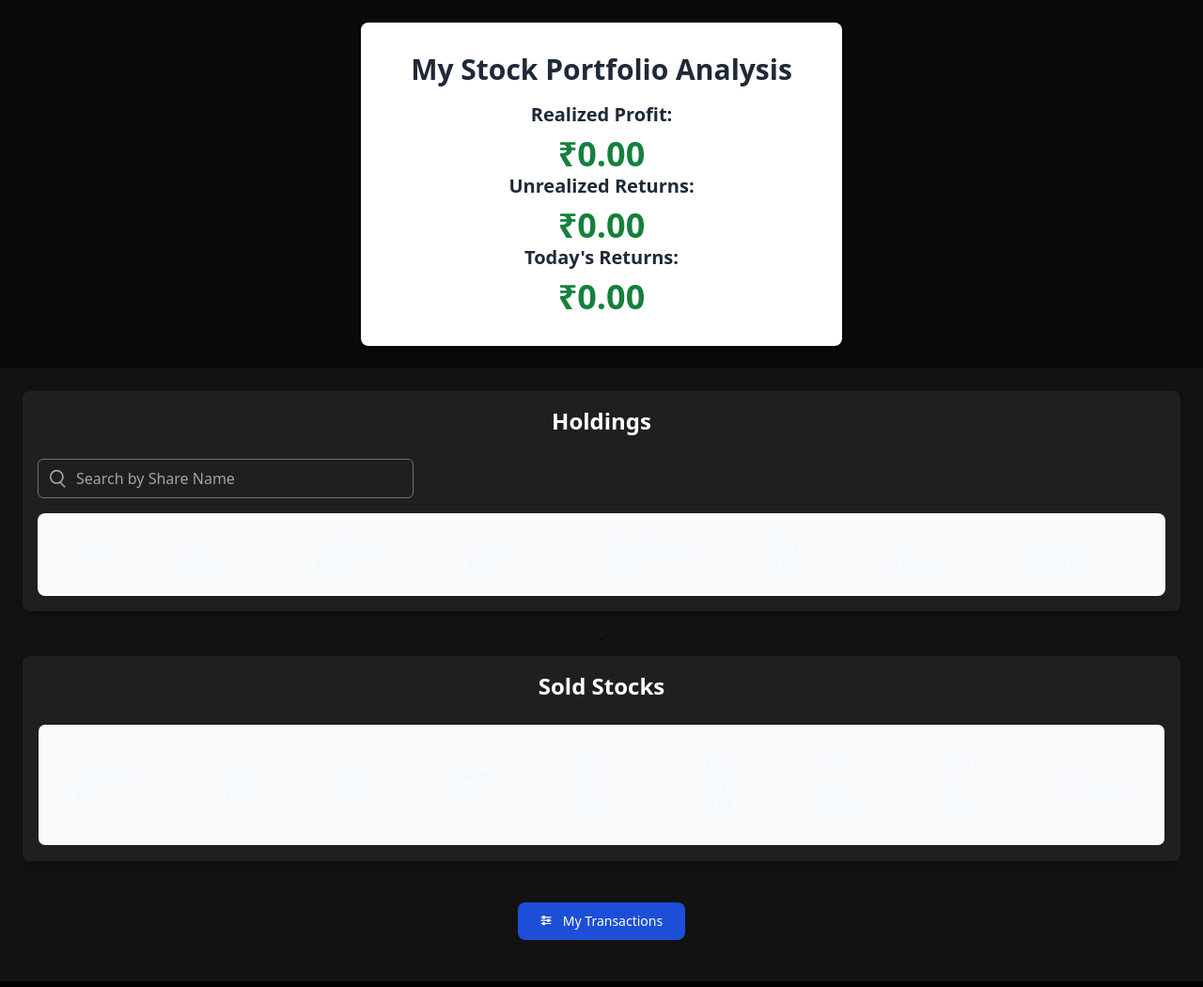
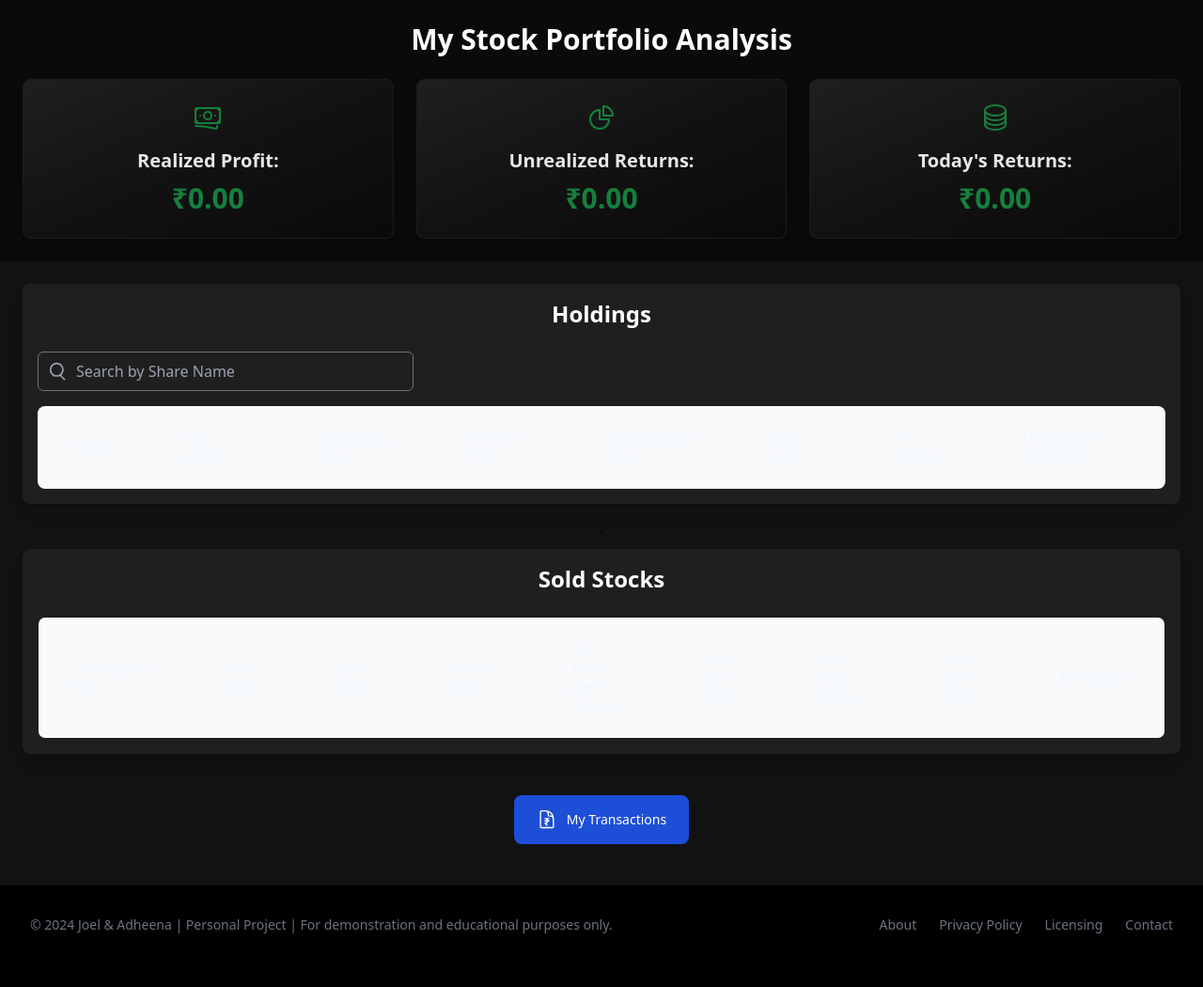
Before and after one commit to Joeyyyyyyy/PortfolioProject, a Flask app: template templates/stockDisplay.html in a window 1280 px wide. Shown: the part 64-1114 px from the top of the page at 94% size. Run offline with Flask 3, Linux system fonts and the light colour scheme; the template is opened without the code that fills it, so the values that code supplies are empty; some libraries are stand-ins or nearby versions.

Commit message:
Updated stockDisplay.html

```diff
--- a/templates/stockDisplay.html
+++ b/templates/stockDisplay.html
@@ -98,41 +98,120 @@
       </div>
     </nav>
 
-    <!--REALISED PROFIT CARD-->
+    <!-- REALISED PROFIT CARD -->
     <section
       id="portfolio-section"
-      class="flex items-center justify-center from-[#1C1C1C] to-[#2A2A2A] p-6 bg-[#0A0A0A]"
+      class="flex items-center justify-center bg-[#0A0A0A] p-6"
     >
-      <div class="container max-w-lg mx-auto bg-white rounded-lg shadow-lg p-8">
-        <h1 class="text-3xl font-bold text-gray-800 text-center mb-4">
+      <div class="container mx-auto">
+        <h1 class="text-3xl font-bold text-white text-center mb-6">
           My Stock Portfolio Analysis
         </h1>
-        <div id="profit" class="text-center">
-          <h2 class="text-xl font-semibold text-gray-800">Realized Profit:</h2>
+        <!-- Card Container -->
+        <div class="grid grid-cols-1 md:grid-cols-3 gap-6">
+          <!-- Realized Profit Card -->
+          <div
+            class="bg-gradient-to-br from-[#1F1F1F] via-[#121212] to-[#0A0A0A] rounded-lg shadow-lg p-6 text-center border border-[#1C1C1C] hover:shadow-xl hover:border-[#15803D] transition-all duration-300"
+          >
+            <div
+              class="flex justify-center items-center text-[#15803D] text-2xl mb-4"
+            >
+              <svg
+                xmlns="http://www.w3.org/2000/svg"
+                fill="none"
+                viewBox="0 0 24 24"
+                stroke-width="1.5"
+                stroke="currentColor"
+                class="size-8"
+              >
+                <path
+                  stroke-linecap="round"
+                  stroke-linejoin="round"
+                  d="M2.25 18.75a60.07 60.07 0 0 1 15.797 2.101c.727.198 1.453-.342 1.453-1.096V18.75M3.75 4.5v.75A.75.75 0 0 1 3 6h-.75m0 0v-.375c0-.621.504-1.125 1.125-1.125H20.25M2.25 6v9m18-10.5v.75c0 .414.336.75.75.75h.75m-1.5-1.5h.375c.621 0 1.125.504 1.125 1.125v9.75c0 .621-.504 1.125-1.125 1.125h-.375m1.5-1.5H21a.75.75 0 0 0-.75.75v.75m0 0H3.75m0 0h-.375a1.125 1.125 0 0 1-1.125-1.125V15m1.5 1.5v-.75A.75.75 0 0 0 3 15h-.75M15 10.5a3 3 0 1 1-6 0 3 3 0 0 1 6 0Zm3 0h.008v.008H18V10.5Zm-12 0h.008v.008H6V10.5Z"
+                />
+              </svg>
+            </div>
+            <h2 class="text-xl font-semibold text-gray-200">
+              Realized Profit:
+            </h2>
             <p
               id="realized-profit"
-            class="text-4xl font-bold text-green-700 mt-2"
+              class="text-3xl font-bold text-[#15803D] mt-2"
             >
               ₹0.00
             </p>
           </div>
-        <div id="profit" class="text-center">
-          <h2 class="text-xl font-semibold text-gray-800">Unrealized Returns:</h2>
+
+          <!-- Unrealized Returns Card -->
+          <div
+            class="bg-gradient-to-br from-[#1F1F1F] via-[#121212] to-[#0A0A0A] rounded-lg shadow-lg p-6 text-center border border-[#1C1C1C] hover:shadow-xl hover:border-[#15803D] transition-all duration-300"
+          >
+            <div
+              class="flex justify-center items-center text-[#15803D] text-2xl mb-4"
+            >
+              <svg
+                xmlns="http://www.w3.org/2000/svg"
+                fill="none"
+                viewBox="0 0 24 24"
+                stroke-width="1.5"
+                stroke="currentColor"
+                class="size-8"
+              >
+                <path
+                  stroke-linecap="round"
+                  stroke-linejoin="round"
+                  d="M10.5 6a7.5 7.5 0 1 0 7.5 7.5h-7.5V6Z"
+                />
+                <path
+                  stroke-linecap="round"
+                  stroke-linejoin="round"
+                  d="M13.5 10.5H21A7.5 7.5 0 0 0 13.5 3v7.5Z"
+                />
+              </svg>
+            </div>
+            <h2 class="text-xl font-semibold text-gray-200">
+              Unrealized Returns:
+            </h2>
             <p
               id="unrealized-profit"
-            class="text-4xl font-bold text-green-700 mt-2"
+              class="text-3xl font-bold text-[#15803D] mt-2"
             >
               ₹0.00
             </p>
           </div>
-        <div id="profit" class="text-center">
-          <h2 class="text-xl font-semibold text-gray-800">Today's Returns:</h2>
+
+          <!-- Today's Returns Card -->
+          <div
+            class="bg-gradient-to-br from-[#1F1F1F] via-[#121212] to-[#0A0A0A] rounded-lg shadow-lg p-6 text-center border border-[#1C1C1C] hover:shadow-xl hover:border-[#15803D] transition-all duration-300"
+          >
+            <div
+              class="flex justify-center items-center text-[#15803D] text-2xl mb-4"
+            >
+              <svg
+                xmlns="http://www.w3.org/2000/svg"
+                fill="none"
+                viewBox="0 0 24 24"
+                stroke-width="1.5"
+                stroke="currentColor"
+                class="size-8"
+              >
+                <path
+                  stroke-linecap="round"
+                  stroke-linejoin="round"
+                  d="M20.25 6.375c0 2.278-3.694 4.125-8.25 4.125S3.75 8.653 3.75 6.375m16.5 0c0-2.278-3.694-4.125-8.25-4.125S3.75 4.097 3.75 6.375m16.5 0v11.25c0 2.278-3.694 4.125-8.25 4.125s-8.25-1.847-8.25-4.125V6.375m16.5 0v3.75m-16.5-3.75v3.75m16.5 0v3.75C20.25 16.153 16.556 18 12 18s-8.25-1.847-8.25-4.125v-3.75m16.5 0c0 2.278-3.694 4.125-8.25 4.125s-8.25-1.847-8.25-4.125"
+                />
+              </svg>
+            </div>
+            <h2 class="text-xl font-semibold text-gray-200">
+              Today's Returns:
+            </h2>
             <p
               id="todays-returns"
-            class="text-4xl font-bold text-green-700 mt-2"
+              class="text-3xl font-bold text-[#15803D] mt-2"
             >
               ₹0.00
             </p>
+          </div>
         </div>
       </div>
     </section>
@@ -270,17 +349,22 @@
             type="button"
             class="text-white bg-blue-700 hover:bg-blue-800 focus:ring-4 focus:outline-none focus:ring-blue-300 font-medium rounded-lg text-sm px-6 py-2.5 text-center inline-flex items-center dark:bg-blue-600 dark:hover:bg-blue-700 dark:focus:ring-blue-800"
           >
+            <!-- viewBox="0 -3 27 29" -->
             <svg
-              class="w-4 h-4 me-2"
-              aria-hidden="true"
               xmlns="http://www.w3.org/2000/svg"
-              fill="currentColor"
-              viewBox="0 -3 27 29"
+              fill="none"
+              viewBox="0 -2 35 29"
+              stroke-width="1.5"
+              stroke="currentColor"
+              class="size-8"
             >
               <path
-                d="M1 5h1.424a3.228 3.228 0 0 0 6.152 0H19a1 1 0 1 0 0-2H8.576a3.228 3.228 0 0 0-6.152 0H1a1 1 0 1 0 0 2Zm18 4h-1.424a3.228 3.228 0 0 0-6.152 0H1a1 1 0 1 0 0 2h10.424a3.228 3.228 0 0 0 6.152 0H19a1 1 0 0 0 0-2Zm0 6H8.576a3.228 3.228 0 0 0-6.152 0H1a1 1 0 0 0 0 2h1.424a3.228 3.228 0 0 0 6.152 0H19a1 1 0 0 0 0-2Z"
+                stroke-linecap="round"
+                stroke-linejoin="round"
+                d="M19.5 14.25v-2.625a3.375 3.375 0 0 0-3.375-3.375h-1.5A1.125 1.125 0 0 1 13.5 7.125v-1.5a3.375 3.375 0 0 0-3.375-3.375H8.25m2.25 9h3.75m-4.5 2.625h4.5M12 18.75 9.75 16.5h.375a2.625 2.625 0 0 0 0-5.25H9.75m.75-9H5.625c-.621 0-1.125.504-1.125 1.125v17.25c0 .621.504 1.125 1.125 1.125h12.75c.621 0 1.125-.504 1.125-1.125V11.25a9 9 0 0 0-9-9Z"
               />
             </svg>
+
             My Transactions
           </button>
         </a>
```
Lines whose indentation alone changed are shown as unchanged.
